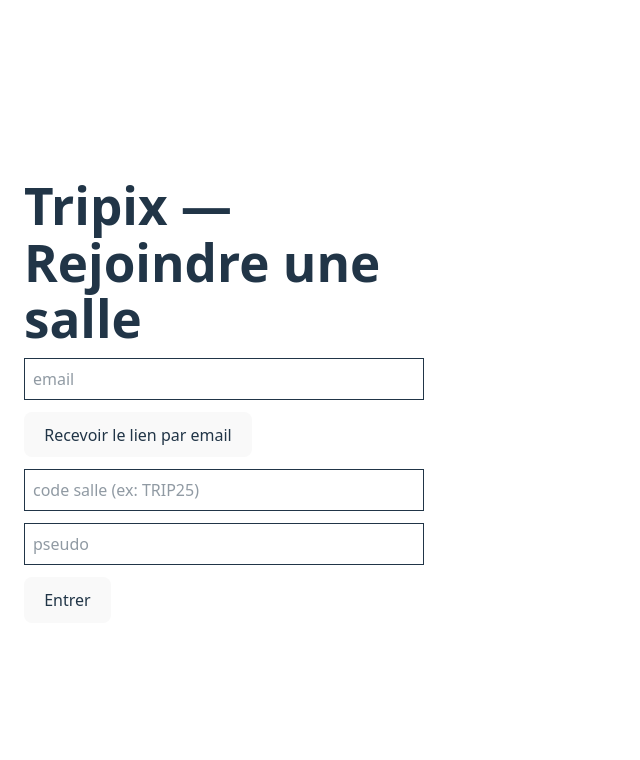
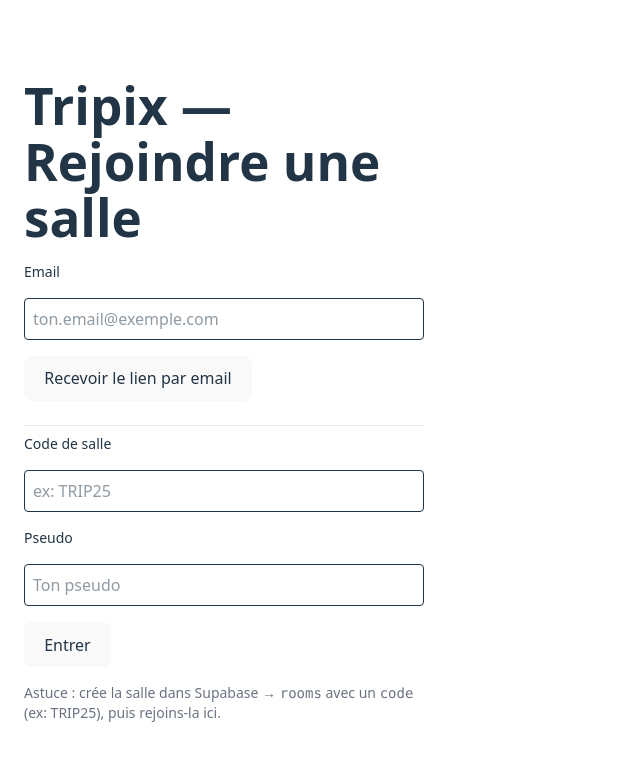
Before and after one commit to sdourte/Tripix, a React (Vite) app: page / in a window 1280 px wide. Shown: the top 760 px of the page, without its empty margins (0-640 px from the left). Built offline with nearby package versions, Linux system fonts and the light colour scheme.

Commit message:
Ajout de la page Upload + correction table themes

```diff
--- a/src/main.tsx
+++ b/src/main.tsx
@@ -4,6 +4,9 @@
 import { QueryClient, QueryClientProvider } from "@tanstack/react-query";
 import JoinRoom from "./pages/JoinRoom";
 import Today from "./pages/Today";
+import Upload from "./pages/Upload";
+//import Vote from "./pages/Vote";
+//import Board from "./pages/Board";
 import "./index.css";
 
 const qc = new QueryClient();
@@ -14,6 +17,9 @@
         <Routes>
           <Route path="/" element={<JoinRoom />} />
           <Route path="/today" element={<Today />} />
+          <Route path="/upload" element={<Upload/>}/>
+          {/* <Route path="/vote" element={<Vote/>}/> */}
+          {/* <Route path="/board" element={<Board/>}/> */}
         </Routes>
       </BrowserRouter>
     </QueryClientProvider>
--- a/src/pages/JoinRoom.tsx
+++ b/src/pages/JoinRoom.tsx
@@ -1,57 +1,134 @@
-import { useState } from "react";
+import React, { useState } from "react";
 import { supabase } from "../app/supabase";
+
+type Room = { id: string; name: string; code: string; owner_user_id: string | null };
 
 export default function JoinRoom() {
   const [email, setEmail] = useState("");
-  const [code, setCode] = useState("");     // ex: TRIP25
+  const [code, setCode] = useState("");      // ex: TRIP25
   const [pseudo, setPseudo] = useState("");
+  const [loading, setLoading] = useState(false);
 
   async function sendMagicLink() {
+    const cleanEmail = email.trim();
+    if (!cleanEmail) return alert("Entre un email valide.");
     const { error } = await supabase.auth.signInWithOtp({
-      email,
-      options: { emailRedirectTo: window.location.origin }
+      email: cleanEmail,
+      options: { emailRedirectTo: window.location.origin },
     });
     if (error) alert(error.message);
-    else alert("Email envoyé. Clique le lien puis reviens ici.");
+    else alert("Email envoyé ✅ Ouvre le lien puis reviens ici.");
   }
 
   async function joinAfterLogin() {
-    const { data: { user } } = await supabase.auth.getUser();
-    if (!user) return alert("Pas connecté (utilise le magic link d'abord)");
+    const cleanCode = code.trim();
+    const cleanPseudo = pseudo.trim();
+    if (!cleanCode) return alert("Entre le code de la salle.");
+    if (!cleanPseudo) return alert("Choisis un pseudo.");
 
-    const { data: rooms, error: e1 } = await supabase
-      .from("rooms").select("*").eq("code", code).limit(1);
-    if (e1 || !rooms?.[0]) return alert("Salle introuvable");
-    const room = rooms[0];
+    setLoading(true);
+    try {
+      // 1) Vérifier que tu es connecté
+      const { data: userData, error: userErr } = await supabase.auth.getUser();
+      if (userErr) throw userErr;
+      const user = userData.user;
+      if (!user) {
+        alert("Pas connecté : utilise d'abord le lien reçu par email.");
+        return;
+      }
 
-    const { data: player, error: e2 } = await supabase
-      .from("players").upsert({
-        room_id: room.id, auth_user_id: user.id, pseudo
-      }).select().single();
-    if (e2) return alert(e2.message);
+      // 2) Trouver la salle par code
+      const { data: rooms, error: e1 } = await supabase
+        .from("rooms")
+        .select("*")
+        .eq("code", cleanCode)
+        .limit(1);
 
-    localStorage.setItem("room_id", room.id);
-    localStorage.setItem("player_id", player.id);
-    location.href = "/today";
+      if (e1) throw e1;
+      if (!rooms || rooms.length === 0) {
+        alert("Salle introuvable. Vérifie le code.");
+        return;
+      }
+      const room: Room = rooms[0];
+
+      // 3) Créer / mettre à jour ton player (évite l'erreur de doublon)
+      const { data: playerRow, error: e2 } = await supabase
+        .from("players")
+        .upsert(
+          { room_id: room.id, auth_user_id: user.id, pseudo: cleanPseudo },
+          { onConflict: "room_id,auth_user_id" } // <- clé unique
+        )
+        .select()
+        .single();
+
+      if (e2) throw e2;
+
+      // 4) Mémoriser et rediriger
+      localStorage.setItem("room_id", room.id);
+      localStorage.setItem("player_id", playerRow.id);
+      window.location.href = "/today";
+    } catch (err: unknown) {
+      console.error(err);
+      if (err instanceof Error) {
+        alert(err.message);
+      } else {
+        alert("Erreur inattendue lors de la connexion à la salle.");
+      }
+    } finally {
+      setLoading(false);
+    }
   }
 
   return (
-    <div className="max-w-md mx-auto p-6 space-y-3">
+    <div className="max-w-md mx-auto p-6 space-y-4">
       <h1 className="text-2xl font-bold">Tripix — Rejoindre une salle</h1>
-      <input className="border p-2 w-full" placeholder="email"
-             value={email} onChange={e=>setEmail(e.target.value)} />
-      <button className="border px-3 py-2" onClick={sendMagicLink}>
+
+      <label className="block text-sm font-medium">Email</label>
+      <input
+        className="border p-2 w-full rounded"
+        placeholder="ton.email@exemple.com"
+        type="email"
+        value={email}
+        onChange={(e) => setEmail(e.target.value)}
+      />
+      <button
+        className="border px-3 py-2 rounded hover:bg-gray-50"
+        onClick={sendMagicLink}
+        disabled={!email.trim() || loading}
+      >
         Recevoir le lien par email
       </button>
 
-      <input className="border p-2 w-full" placeholder="code salle (ex: TRIP25)"
-             value={code} onChange={e=>setCode(e.target.value)} />
-      <input className="border p-2 w-full" placeholder="pseudo"
-             value={pseudo} onChange={e=>setPseudo(e.target.value)} />
+      <div className="h-px bg-gray-200 my-2" />
 
-      <button className="border px-3 py-2" onClick={joinAfterLogin}>
-        Entrer
+      <label className="block text-sm font-medium">Code de salle</label>
+      <input
+        className="border p-2 w-full rounded"
+        placeholder="ex: TRIP25"
+        value={code}
+        onChange={(e) => setCode(e.target.value)}
+      />
+
+      <label className="block text-sm font-medium">Pseudo</label>
+      <input
+        className="border p-2 w-full rounded"
+        placeholder="Ton pseudo"
+        value={pseudo}
+        onChange={(e) => setPseudo(e.target.value)}
+      />
+
+      <button
+        className="border px-3 py-2 rounded hover:bg-gray-50 disabled:opacity-60"
+        onClick={joinAfterLogin}
+        disabled={loading}
+      >
+        {loading ? "Connexion…" : "Entrer"}
       </button>
+
+      <p className="text-sm text-gray-500">
+        Astuce : crée la salle dans Supabase → <code>rooms</code> avec un{" "}
+        <code>code</code> (ex: TRIP25), puis rejoins-la ici.
+      </p>
     </div>
   );
 }
--- /dev/null
+++ b/src/pages/Upload.tsx
@@ -0,0 +1,160 @@
+import { useEffect, useMemo, useState } from "react";
+import { supabase } from "../app/supabase";
+
+// ——— util: compresser en JPEG 1600px côté long ———
+async function compressImage(file: File, maxSide = 1600, quality = 0.8): Promise<Blob> {
+  const img = await new Promise<HTMLImageElement>((res, rej) => {
+    const im = new Image();
+    im.onload = () => res(im);
+    im.onerror = rej;
+    im.src = URL.createObjectURL(file);
+  });
+  const scale = Math.min(1, maxSide / Math.max(img.width, img.height));
+  const w = Math.round(img.width * scale);
+  const h = Math.round(img.height * scale);
+
+  const canvas = document.createElement("canvas");
+  canvas.width = w; canvas.height = h;
+  const ctx = canvas.getContext("2d")!;
+  ctx.drawImage(img, 0, 0, w, h);
+
+  return await new Promise<Blob>((res) => canvas.toBlob(b => res(b!), "image/jpeg", quality));
+}
+
+// ——— util: URL signé pour afficher une image privée ———
+async function getSignedUrl(path: string): Promise<string | null> {
+  const { data, error } = await supabase.storage.from("photos").createSignedUrl(path, 60 * 60); // 1h
+  if (error) return null;
+  return data.signedUrl;
+}
+
+type PhotoRow = { id: string; storage_path: string; created_at: string };
+
+export default function Upload() {
+  const room_id = localStorage.getItem("room_id")!;
+  const player_id = localStorage.getItem("player_id")!;
+  const [dayId, setDayId] = useState<string | null>(null);
+  const [existing, setExisting] = useState<PhotoRow[]>([]);
+  const [thumbs, setThumbs] = useState<Record<string, string>>({});
+  const [busy, setBusy] = useState(false);
+  const today = useMemo(() => new Date().toISOString().slice(0,10), []);
+
+  // Charger/Créer le game_day du jour + lister mes photos
+  useEffect(() => {
+    (async () => {
+      // 1) récupérer le game_day d'aujourd'hui
+      const { data: day, error: e1 } = await supabase
+        .from("game_days").select("*")
+        .eq("room_id", room_id).eq("date", today).maybeSingle();
+      if (e1) { alert(e1.message); return; }
+      if (!day) { alert("Pas de thème du jour: va sur /today pour le tirer."); return; }
+      setDayId(day.id);
+
+      // 2) Mes photos existantes (pour la limite 3)
+      const { data: me } = await supabase
+        .from("photos").select("id,storage_path,created_at")
+        .eq("room_id", room_id).eq("day_id", day.id).eq("player_id", player_id)
+        .order("created_at", { ascending: true });
+      setExisting(me || []);
+
+      // 3) précharger des URL signées
+      const map: Record<string,string> = {};
+      await Promise.all((me||[]).map(async (p) => {
+        const url = await getSignedUrl(p.storage_path);
+        if (url) map[p.id] = url;
+      }));
+      setThumbs(map);
+
+      // 4) realtime (si qqun ajoute/si moi j'ajoute depuis un autre device)
+      supabase.channel("photos")
+        .on("postgres_changes", { event: "INSERT", schema: "public", table: "photos", filter: `room_id=eq.${room_id}` },
+          async (payload: { new: PhotoRow & { day_id: string; player_id: string; created_at: string; storage_path: string; id: string } }) => {
+            const row = payload.new;
+            if (row.day_id === day.id && row.player_id === player_id) {
+              setExisting(prev => [...prev, { id: row.id, storage_path: row.storage_path, created_at: row.created_at }]);
+              const url = await getSignedUrl(row.storage_path);
+              if (url) setThumbs(prev => ({ ...prev, [row.id]: url }));
+            }
+          }
+        ).subscribe();
+    })();
+  }, [room_id, player_id, today]);
+
+  const remaining = Math.max(0, 3 - existing.length);
+
+  async function onPick(e: React.ChangeEvent<HTMLInputElement>) {
+    if (!dayId) return alert("Pas de journée active.");
+    const files = Array.from(e.target.files || []);
+    if (!files.length) return;
+    if (files.length > remaining) {
+      alert(`Tu peux encore envoyer ${remaining} photo(s) maximum aujourd'hui.`);
+      return;
+    }
+
+    setBusy(true);
+    try {
+      for (const f of files) {
+        // 1) compresser
+        const blob = await compressImage(f, 1600, 0.8);
+        const asFile = new File([blob], "photo.jpg", { type: "image/jpeg" });
+
+        // 2) path Storage
+        const name = (globalThis.crypto?.randomUUID?.() || `${Date.now()}`) + ".jpg";
+        const path = `${room_id}/${player_id}/${dayId}/${name}`;
+
+        // 3) upload
+        const { error: upErr } = await supabase.storage.from("photos").upload(path, asFile, {
+          contentType: "image/jpeg",
+          upsert: false,
+        });
+        if (upErr) throw upErr;
+
+        // 4) insert DB
+        const { error: insErr } = await supabase.from("photos").insert({
+          room_id, day_id: dayId, player_id, storage_path: path
+        });
+        if (insErr) throw insErr;
+      }
+      alert("Upload OK ✅");
+    } catch (err) {
+      if (err instanceof Error) {
+        alert(err.message);
+      } else {
+        alert(String(err));
+      }
+    } finally {
+      setBusy(false);
+      e.target.value = ""; // reset input
+    }
+  }
+
+  return (
+    <div className="max-w-xl mx-auto p-6 space-y-4">
+      <h1 className="text-2xl font-bold">Upload — {today}</h1>
+      <p>Photos restantes aujourd’hui : <b>{remaining}</b> / 3</p>
+      <input
+        type="file"
+        accept="image/*"
+        multiple
+        disabled={busy || remaining === 0}
+        onChange={onPick}
+        className="block"
+      />
+      {busy && <div>Envoi en cours…</div>}
+
+      <div className="grid grid-cols-3 gap-2 pt-4">
+        {existing.map(p => (
+          <div key={p.id} className="aspect-square bg-gray-100 rounded overflow-hidden">
+            {thumbs[p.id]
+              ? <img src={thumbs[p.id]} className="w-full h-full object-cover" />
+              : <div className="p-2 text-sm">Chargement…</div>}
+          </div>
+        ))}
+      </div>
+
+      <div className="pt-4">
+        <a href="/vote" className="underline">→ Passer aux votes</a>
+      </div>
+    </div>
+  );
+}
```
Also changed, not shown: src/pages/Board.tsx (added), src/pages/Vote.tsx (added).
